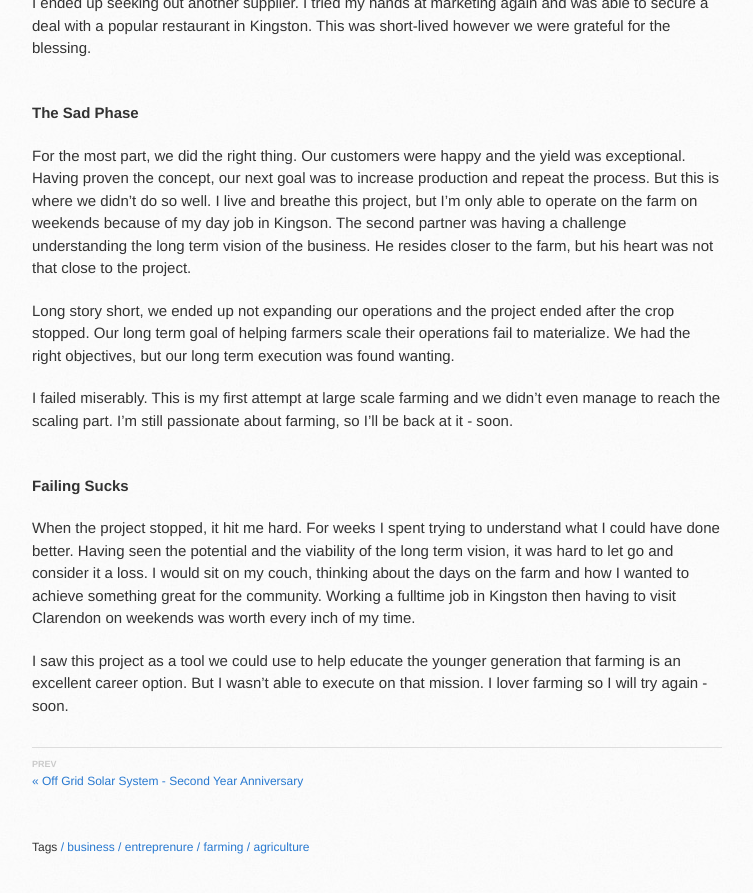
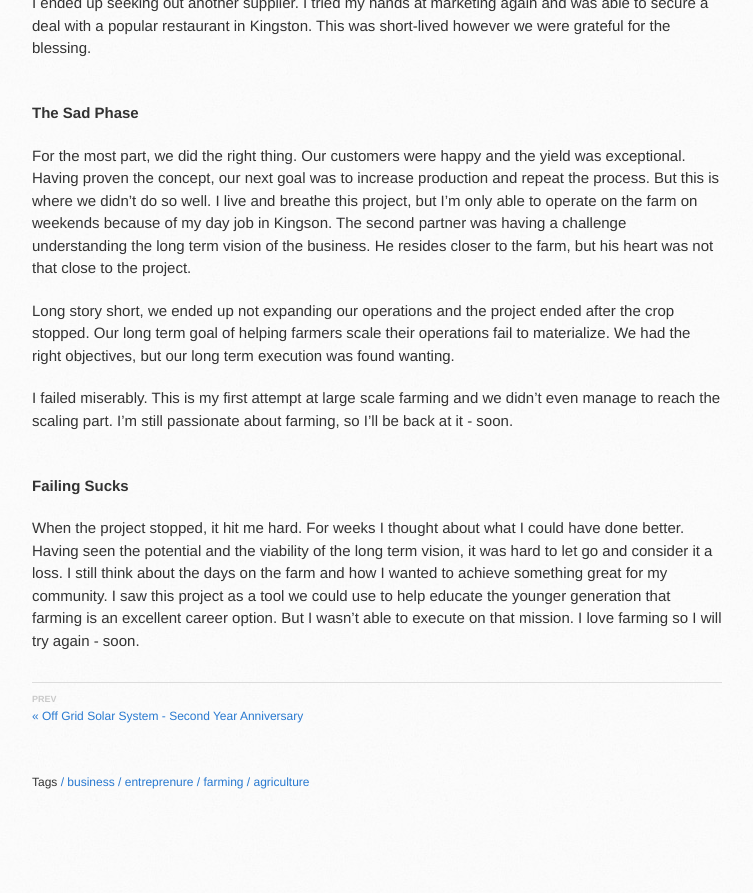
Before and after one commit to SolomonPerkins/solomonperkins.github.io, a Jekyll site: the page built from _posts/2019-11-29-My-First-Failed-Business.md, in a window 1280 px wide and 900 px high, scrolled down 3727 px. Shown: the top 893 px of the window, without its empty margins (138-891 px from the left). Built offline with Jekyll 4.4.1, drawn with Linux system fonts in a browser that asks for light colours; after the commit the page ends 4562 px from its top, so only the background shows below that.

Commit message:
Blog/my first failed business venture (#47)
* add gaify book

* my first fail business

* update

```diff
--- a/_posts/2019-11-29-My-First-Failed-Business.md
+++ b/_posts/2019-11-29-My-First-Failed-Business.md
@@ -98,6 +98,5 @@ I failed miserably. This is my first attempt at large scale farming and we didn'
 <br/>
 **Failing Sucks**
 
-When the project stopped, it hit me hard. For weeks I spent trying to understand what I could have done better. Having seen the potential and the viability of the long term vision, it was hard to let go and consider it a loss. I would sit on my couch, thinking about the days on the farm and how I wanted to achieve something great for the community. Working a fulltime job in Kingston then having to visit Clarendon on weekends was worth every inch of my time.
 
-I saw this project as a tool we could use to help educate the younger generation that farming is an excellent career option. But I wasn't able to execute on that mission. I lover farming so I will try again - soon.
+When the project stopped, it hit me hard. For weeks I thought about what I could have done better. Having seen the potential and the viability of the long term vision, it was hard to let go and consider it a loss. I still think about the days on the farm and how I wanted to achieve something great for my community. I saw this project as a tool we could use to help educate the younger generation that farming is an excellent career option. But I wasn't able to execute on that mission. I love farming so I will try again - soon.
```
